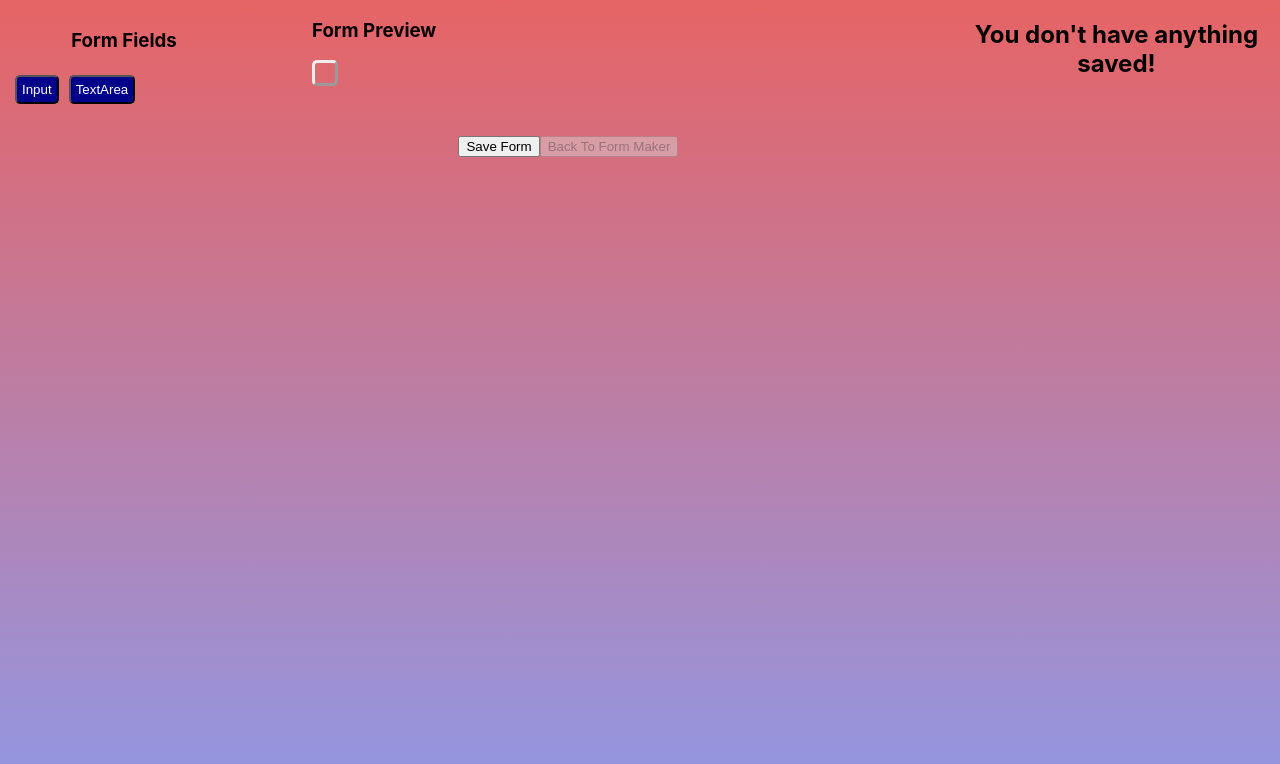
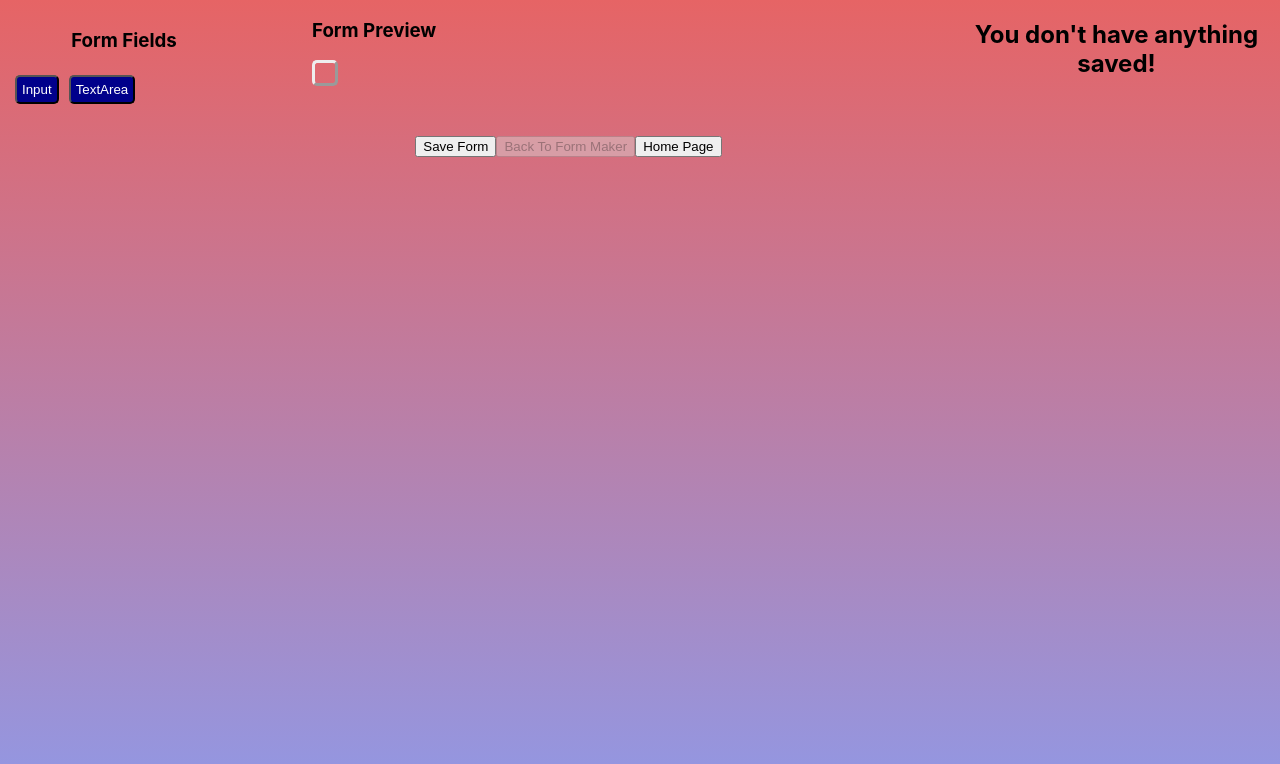
Before and after one commit to BryceCreamCone/form-builder, a React (Create React App) app: page /create/form in a window 1280 px wide. Shown: the top 764 px of the page. Built offline with nearby package versions, Linux system fonts and the light colour scheme; what react-router-redux would draw is missing.

Commit message:
Added home button and Back to Form Maker button to FormPreview to help with Routing

```diff
--- a/src/components/App.css
+++ b/src/components/App.css
@@ -11,10 +11,17 @@
   flex-direction: column;
 }
 
+
+
 .home-btns>.home-btn {
   background-color: darkblue;
   padding: 20px;
   color: white;
   text-decoration: none;
   border-radius: 25px;
+  transition: all 0.25s ease-in;
 }
+
+.home-btns>.home-btn:hover {
+  background-color: blue;
+}
--- a/src/components/FormPreview/FormPreview.jsx
+++ b/src/components/FormPreview/FormPreview.jsx
@@ -27,6 +27,9 @@ class FormPreview extends React.Component {
           <Link to="/create/form" onClick={() => setActiveForm(null)}>
             <button className="edit-form" disabled={!match}>Back To Form Maker</button>
           </Link>
+          <Link to="/">
+            <button className="return-home">Home Page</button>
+          </Link>
         </div>
       </div >
     )
```
